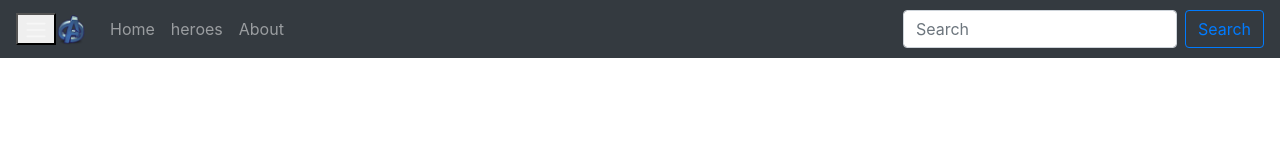
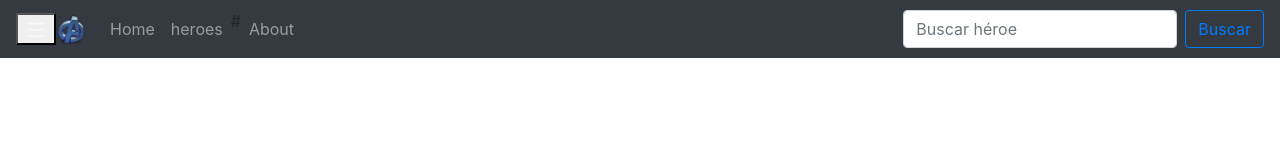
Before and after one commit to Vomitory1/AngularSPA-github, an Angular app: page / in a window 1280 px wide. Shown: the top 160 px of the page. Built offline with nearby package versions, Linux system fonts and the light colour scheme.

Commit message:
creando el componente de busca

```diff
--- a/src/app/components/shared/navbar/navbar.component.html
+++ b/src/app/components/shared/navbar/navbar.component.html
@@ -15,15 +15,15 @@
       </li>
       <li class="nav-item" routerLinkActive ="active">
         <a class="nav-link"  [routerLink] = "['heroes']">heroes</a>
-      </li>
+      </li> #
       <li class="nav-item" routerLinkActive ="active">
         <a class="nav-link"  [routerLink] = "['about']">About</a>
       </li>
   </ul>
 
     <form class="form-inline my-2 my-lg-0">
-      <input class="form-control mr-sm-2" type="text" placeholder="Search">
-      <button class="btn btn-outline-primary my-2 my-sm-0" type="submit">Search</button>
+      <input class="form-control mr-sm-2" type="text" placeholder="Buscar héroe" (keyup.enter)="buscarHeroe(buscarTexto.value)" #buscarTexto>
+      <button (click)="buscarHeroe(buscarTexto.value)" class="btn btn-outline-primary my-2 my-sm-0" type="button">Buscar</button>
     </form>
   </div>
 </nav>
--- a/src/app/components/shared/navbar/navbar.component.ts
+++ b/src/app/components/shared/navbar/navbar.component.ts
@@ -11,4 +11,9 @@ export class NavbarComponent implements OnInit {
   ngOnInit() {
   }
 
+  buscarHeroe(termino:string){
+    console.log(termino);
+
+  }
+
 }
```
